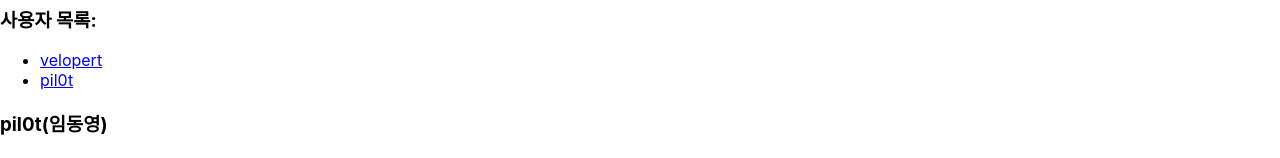
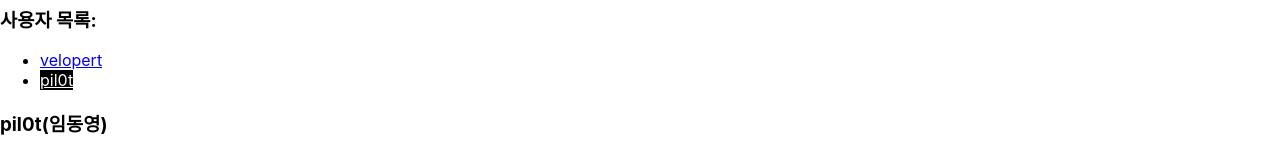
Before and after one commit to imdigo/react-study, a React (Create React App) app: page /profiles/pil0t in a window 1280 px wide. Shown: the part 144-302 px from the top of the page. Built offline with nearby package versions, Linux system fonts and the light colour scheme; the HTML template or start-up script is replaced by a standard one.

Commit message:
Added Navlink Sample

```diff
--- a/src/Profiles.js
+++ b/src/Profiles.js
@@ -1,17 +1,26 @@
 import React from 'react';
-import { Link, Route } from 'react-router-dom';
+import { NavLink, Route } from 'react-router-dom';
 import Profile from './Profile';
 
 const Profiles = () => {
+  const activeStyle = {
+    background: 'black',
+    color: 'white'
+  };
+
   return (
     <div>
       <h3>사용자 목록:</h3>
       <ul>
         <li>
-          <Link to="/profiles/velopert">velopert</Link>
+          <NavLink activeStyle={activeStyle} to="/profiles/velopert">
+            velopert
+          </NavLink>
         </li>
         <li>
-          <Link to="/profiles/pil0t">pil0t</Link>
+          <NavLink activeStyle={activeStyle} to="/profiles/pil0t">
+            pil0t
+          </NavLink>
         </li>
       </ul>
 
```
